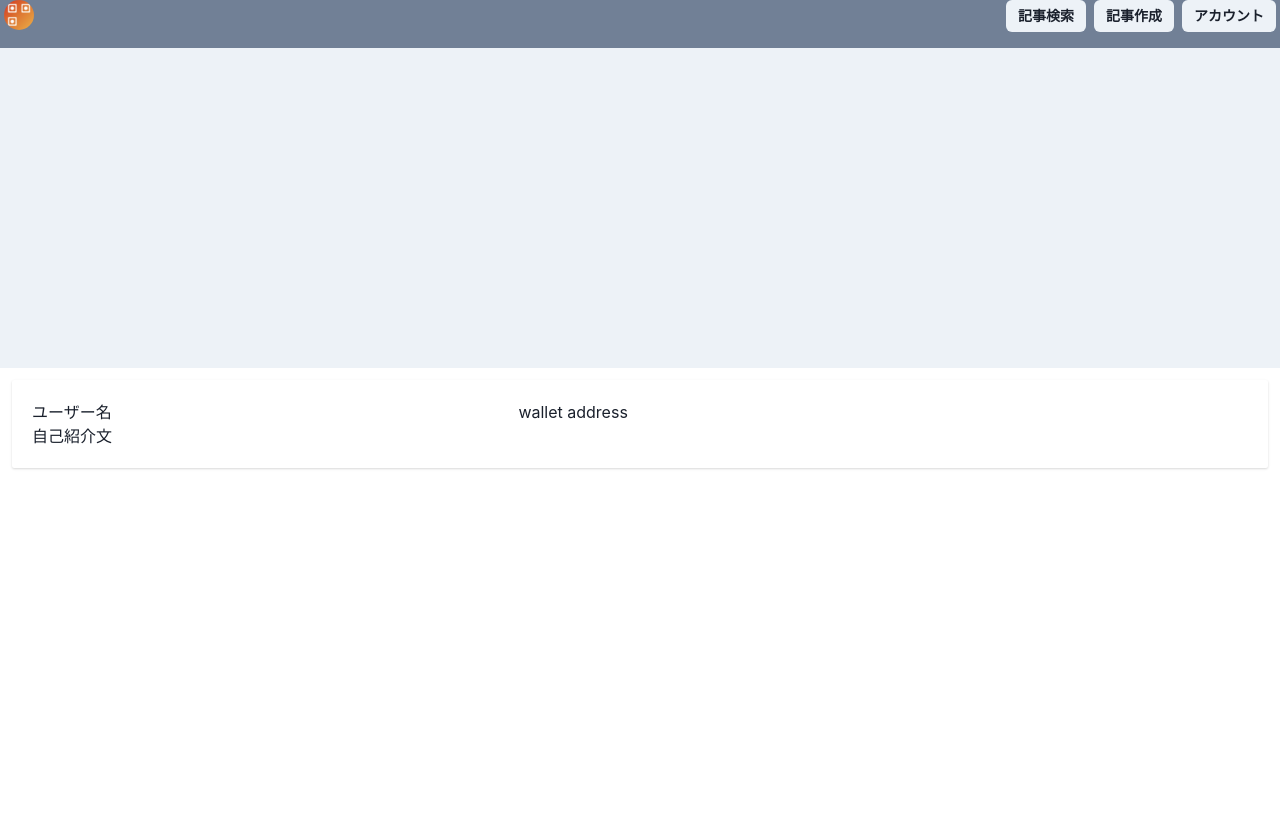
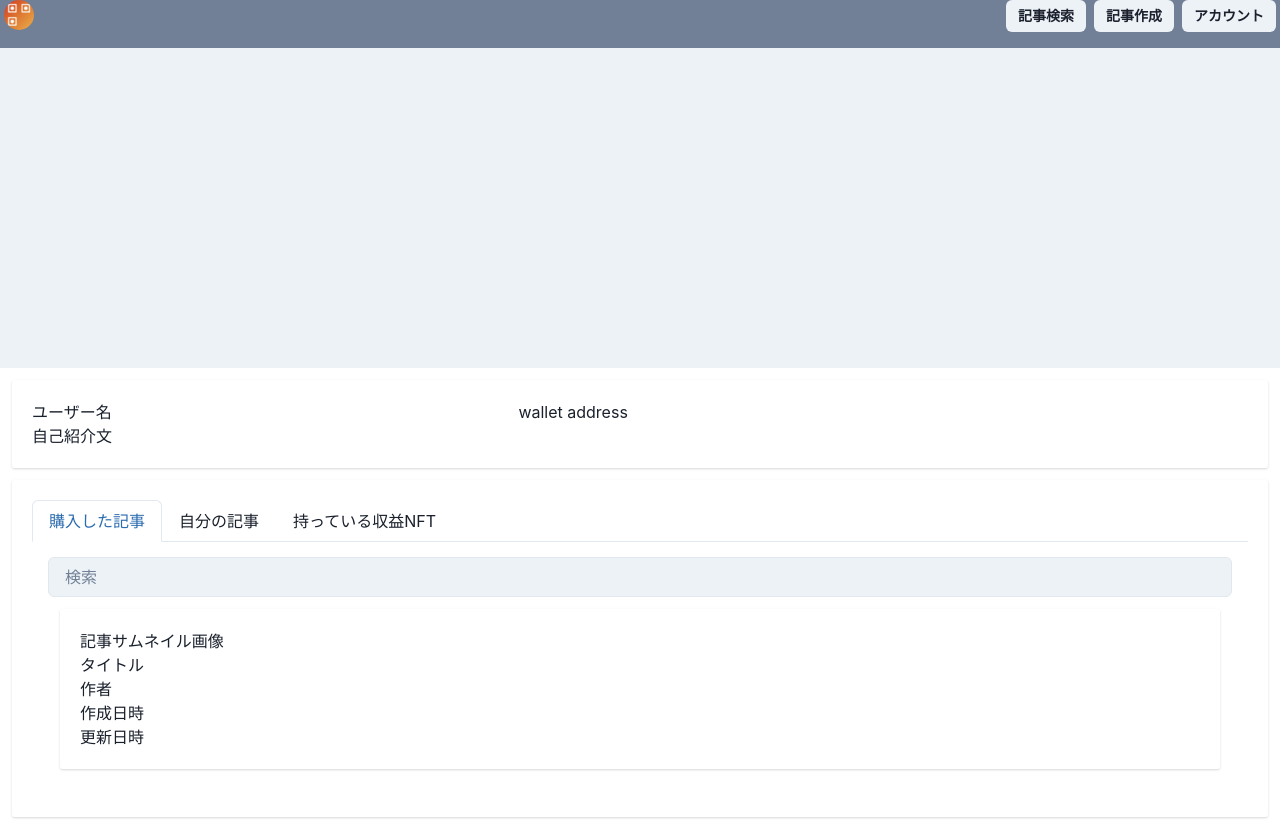
Before and after one commit to palledad/dManga, a Next.js app in the folder frontend/: page /mypage in a window 1280 px wide. Before the commit the page ends 800 px from the top, so only its background shows below. Built offline with nearby package versions, Linux system fonts and the light colour scheme.

Commit message:
mypageにtabを追加

```diff
--- a/frontend/pages/mypage/index.tsx
+++ b/frontend/pages/mypage/index.tsx
@@ -1,6 +1,17 @@
 import Segment from '../../components/Segment'
 import Header from '../../components/Header'
-import { Box, Grid, GridItem } from '@chakra-ui/react'
+import {
+  Box,
+  Grid,
+  GridItem,
+  Tabs,
+  TabList,
+  TabPanels,
+  Tab,
+  TabPanel,
+  Button,
+  Input,
+} from '@chakra-ui/react'
 
 const MyPage = () => {
   return (
@@ -14,6 +25,55 @@ const MyPage = () => {
           <GridItem colSpan={2}>自己紹介文</GridItem>
         </Grid>
       </Segment>
+      <Segment>
+        <Tabs variant='enclosed'>
+          <TabList>
+            <Tab>購入した記事</Tab>
+            <Tab>自分の記事</Tab>
+            <Tab>持っている収益NFT</Tab>
+          </TabList>
+
+          <TabPanels>
+            <TabPanel>
+              <Input placeholder='検索' background={'gray.100'} />
+              <Segment>
+                記事サムネイル画像
+                <br />
+                タイトル
+                <br />
+                作者
+                <br />
+                作成日時
+                <br />
+                更新日時
+              </Segment>
+            </TabPanel>
+            <TabPanel>
+              <Input placeholder='検索' background={'gray.100'} />
+              <Segment>
+                タイトル
+                <br />
+                作成日時
+                <br />
+                更新日時
+                <br />
+                <Button>編集</Button>
+                <Button>削除</Button>
+              </Segment>
+            </TabPanel>
+            <TabPanel>
+              <Input placeholder='検索' background={'gray.100'} />
+              <Segment>
+                記事URL
+                <br />
+                記事タイトル
+                <br />
+                トークンID
+              </Segment>
+            </TabPanel>
+          </TabPanels>
+        </Tabs>
+      </Segment>
     </>
   )
 }
```
